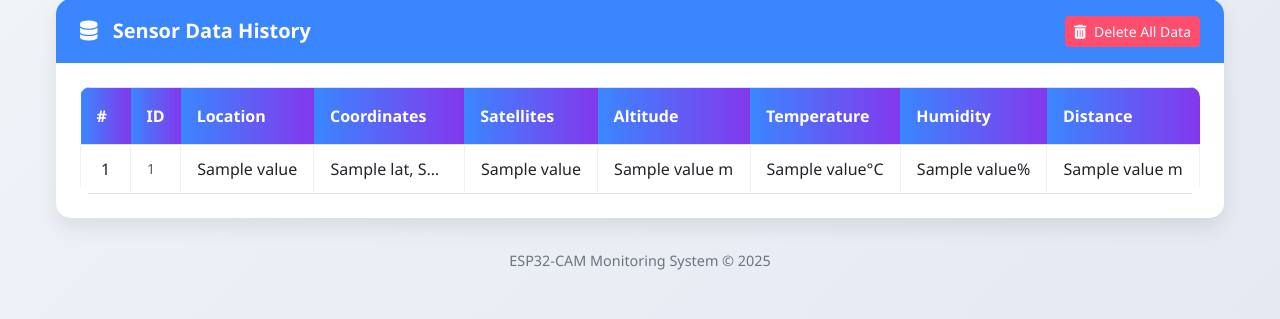
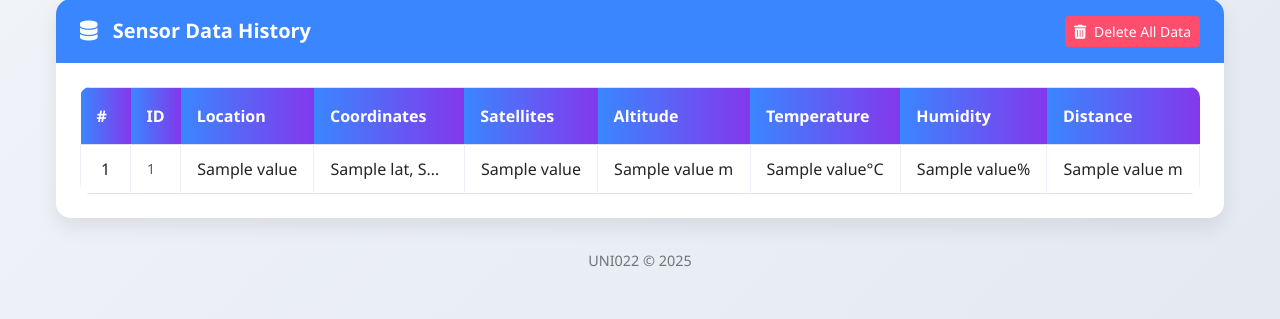
Before and after one commit to riskyprsty/sic6_assignment, a Flask app: template flask_server/templates/index.html in a window 1280 px wide. Shown: the part 764-1083 px from the top of the page. Run offline with Flask 3, Linux system fonts and the light colour scheme; the template is opened without the code that fills it: most values are stand-ins (such as "Sample title", 1, 10 or a date in 2020); parts of the project's set-up code (start-up, migrations or seed data) failed here and were passed over; some libraries are stand-ins or nearby versions.

Commit message:
kopi kanan

```diff
--- a/flask_server/templates/index.html
+++ b/flask_server/templates/index.html
@@ -692,7 +692,7 @@
       </div>
 
       <div class="footer">
-        <p>ESP32-CAM Monitoring System &copy; 2025</p>
+        <p>UNI022 &copy; 2025</p>
       </div>
     </div>
 
```
